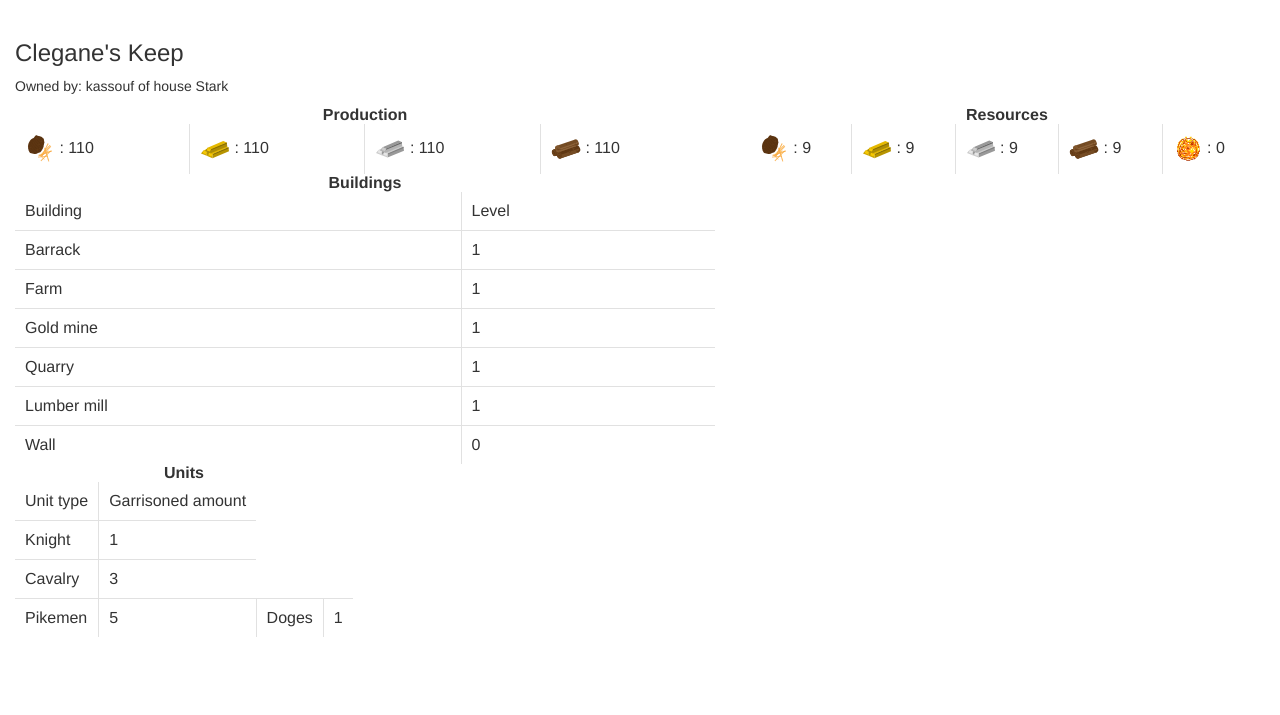
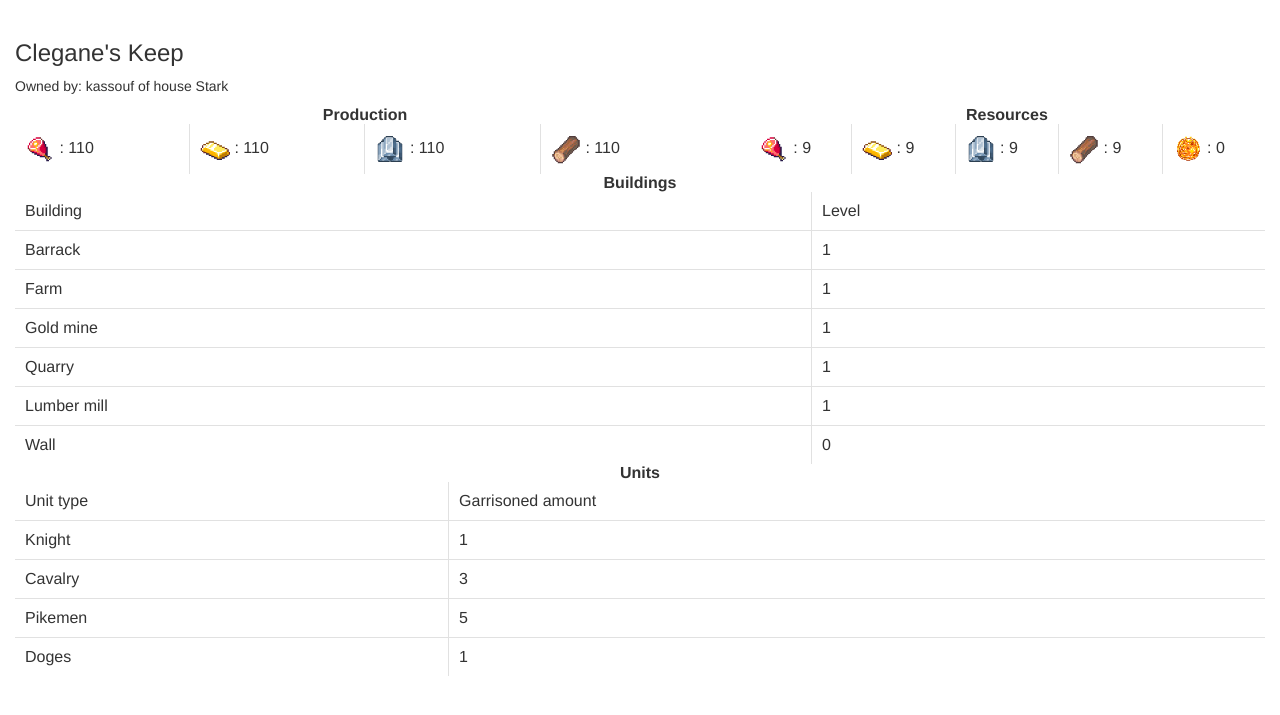
Before and after one commit to universiteit/GameApplication, a Flask app: template app/RTS/templates/views/town_preview.html in a window 1280 px wide. Shown: the part 57-772 px from the top of the page. Run offline with Flask 2, Linux system fonts and the light colour scheme; the template is opened without the code that fills it: values that come from a table or form of the project are taken from there, others are empty; data comes from the database, SQL or seed files in the repository; some libraries are stand-ins or nearby versions.

Commit message:
prettified OGameOfThrones

```diff
--- a/app/RTS/templates/navbar.html
+++ b/app/RTS/templates/navbar.html
@@ -11,7 +11,7 @@
             <div class="col-xs-3 pull-right house-link">
                 {% if player %}
                 <p>House {{player.house}}</p>
-                    <img height=35 src='/rts/static/images/houses/250px/250px-{{player.house}}.png'>
+                    <img height=35 src='/rts/static/images/houses/250px/250px-{{player.house.lower()}}.png'>
                 {% endif %}
             </div>
         </a>
--- a/app/RTS/templates/views/house_view.html
+++ b/app/RTS/templates/views/house_view.html
@@ -2,7 +2,7 @@
 {% block content %}
     <div class='house-info-panel'>
         <h2>House {{player.house}}</h2>
-        <img width="20" src='{{"/rts/static/images/houses/full_banners/" + player.house + ".jpg"}}'>
+        <img width="20" src="/rts/static/images/houses/full_banners/{{player.house.lower()}}.jpg">
         <h2>Towns: {{ player.towns.all() | length }}</h2>
     </div>
     <div class='town-list'>
--- a/app/RTS/templates/views/town_preview.html
+++ b/app/RTS/templates/views/town_preview.html
@@ -15,10 +15,10 @@
             </tr>
         </thead>
         <tr>
-            <td><img width=30 src="/rts/static/food.svg"> : {{current_town.get_production(current_town.farm)}}</td>
-            <td><img width=30 src="/rts/static/golden_ignot.svg"> : {{current_town.get_production(current_town.gold_mine)}}</td>
-            <td><img width=30 src="/rts/static/iron_ignot.svg"> : {{current_town.get_production(current_town.quarry)}}</td>
-            <td><img width=30 src="/rts/static/log.svg"> : {{current_town.get_production(current_town.lumber_mill)}}</td>
+            <td><img width=30 src="/rts/static/food.png"> : {{current_town.get_production(current_town.farm)}}</td>
+            <td><img width=30 src="/rts/static/gold.png"> : {{current_town.get_production(current_town.gold_mine)}}</td>
+            <td><img width=30 src="/rts/static/iron.png"> : {{current_town.get_production(current_town.quarry)}}</td>
+            <td><img width=30 src="/rts/static/wood.png"> : {{current_town.get_production(current_town.lumber_mill)}}</td>
         </tr>
     </table>
     <table class="table-right">
@@ -28,14 +28,14 @@
             </tr>
         </thead>
         <tr>
-            <td><img width=30 src="/rts/static/food.svg"> : {{current_town.food}}</td>
-            <td><img width=30 src="/rts/static/golden_ignot.svg"> : {{current_town.gold}}</td>
-            <td><img width=30 src="/rts/static/iron_ignot.svg"> : {{current_town.iron}}</td>
-            <td><img width=30 src="/rts/static/log.svg"> : {{current_town.wood}}</td>
+            <td><img width=30 src="/rts/static/food.png"> : {{current_town.food}}</td>
+            <td><img width=30 src="/rts/static/gold.png"> : {{current_town.gold}}</td>
+            <td><img width=30 src="/rts/static/iron.png"> : {{current_town.iron}}</td>
+            <td><img width=30 src="/rts/static/wood.png"> : {{current_town.wood}}</td>
             <td><img width=30 src="/rts/static/coin.png"> : {{current_town.player.user.dogecoin}}</td>
         </tr>
     </table>
-    <table class="table-left">
+    <table class="table-full">
         <thead>
             <tr>
                 <th colspan="7">Buildings</th>
@@ -99,7 +99,7 @@
         </tr>
     </table>
 
-    <table>
+    <table class='table-full'>
         <thead>
             <tr>
                 <th colspan="9">Units</th>
@@ -136,6 +136,8 @@
             <td>
                 {{current_town.pikemen}}
             </td>
+        </tr>
+        <tr>
             <td>
                 Doges
             </td>
```
